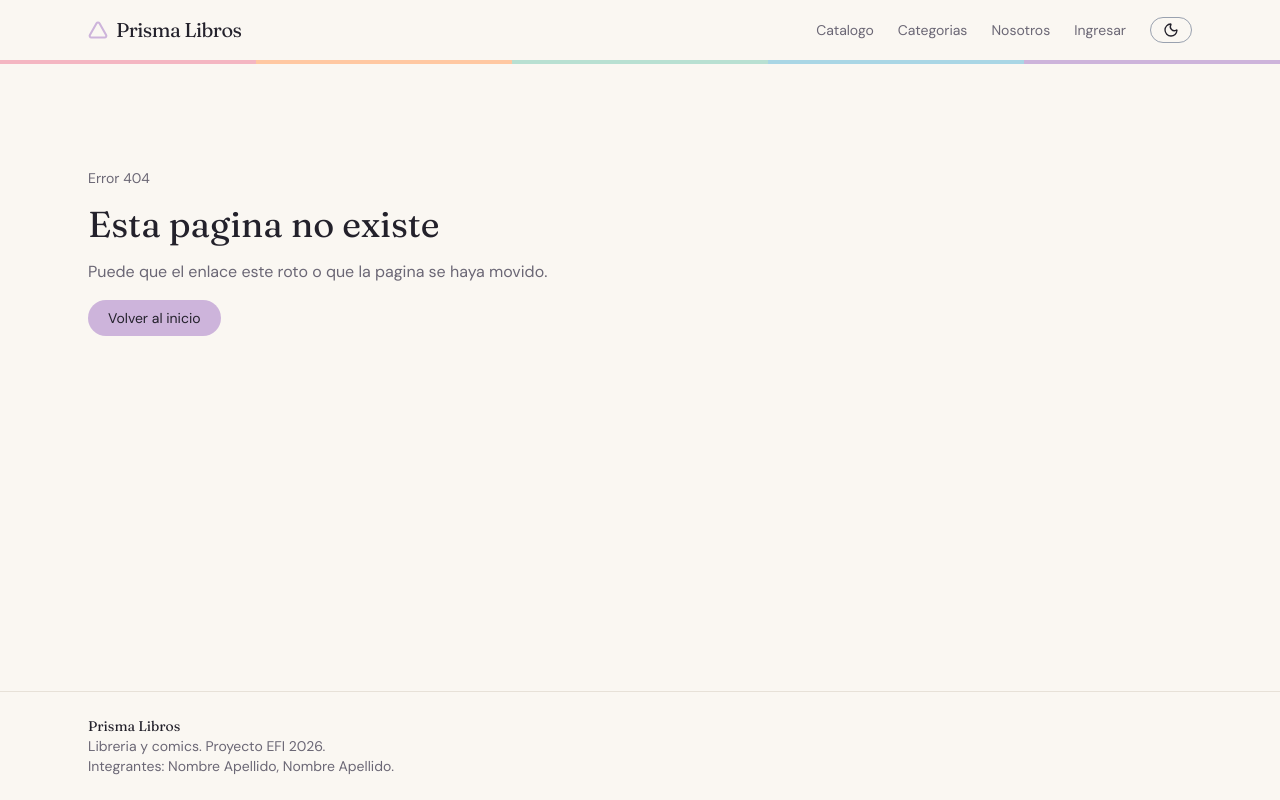
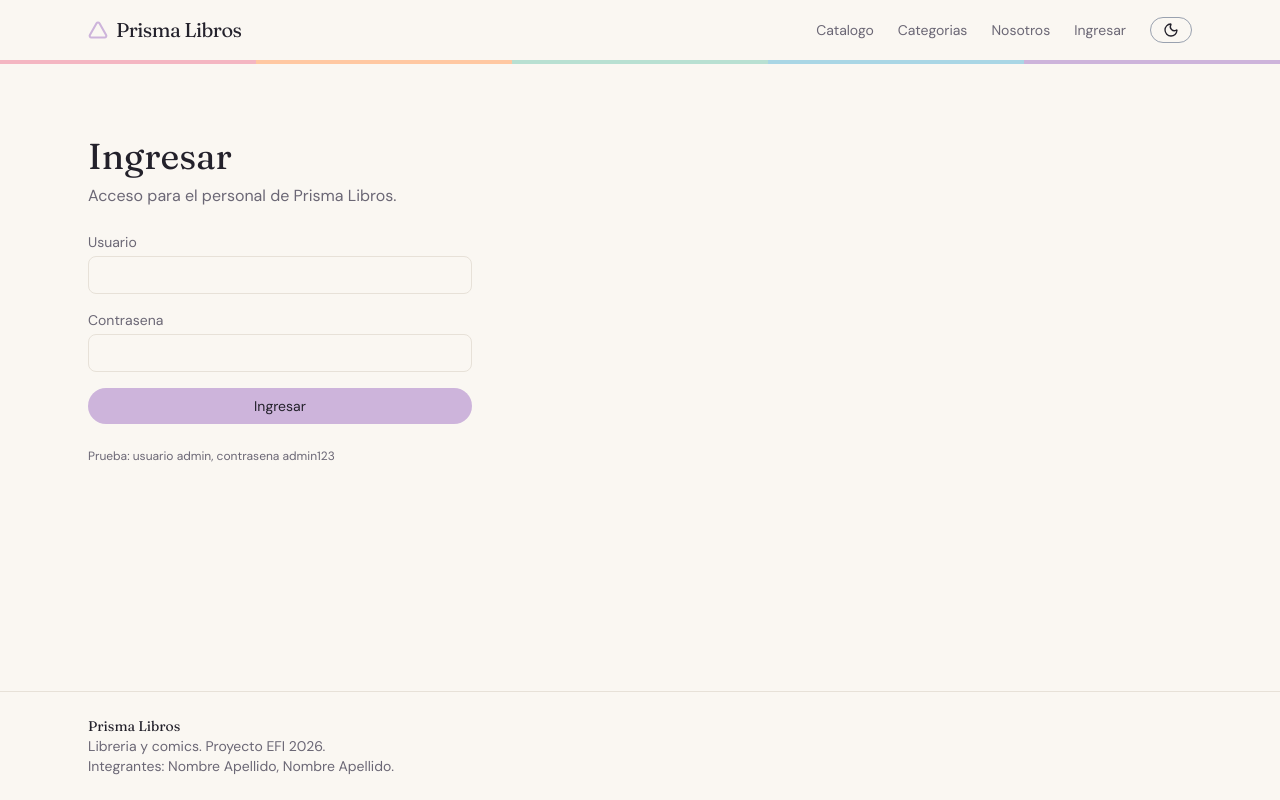
Before and after one commit to utr-i/ComicHouse, a Next.js app: page /login in a window 1280 px wide. Before the commit this address had no page. Built offline with nearby package versions, Linux system fonts and the light colour scheme.

Commit message:
feat: agregar login con RHF y Zod, cookie de sesion y proteccion de rutas

```diff
--- /dev/null
+++ b/src/app/actions/auth.ts
@@ -0,0 +1,35 @@
+"use server";
+
+import { cookies } from "next/headers";
+import { redirect } from "next/navigation";
+import { loginSchema } from "@/lib/schemas";
+import { loginConApi, SESSION_COOKIE } from "@/lib/auth";
+
+export type LoginState = { error?: string };
+
+export async function loginAction(
+  values: unknown,
+): Promise<LoginState> {
+  const parsed = loginSchema.safeParse(values);
+  if (!parsed.success) return { error: "Datos invalidos" };
+
+  const res = await loginConApi(parsed.data.username, parsed.data.password);
+  if (!res.ok) return { error: res.error };
+
+  const store = await cookies();
+  store.set(SESSION_COOKIE, res.token, {
+    httpOnly: true,
+    secure: process.env.NODE_ENV === "production",
+    sameSite: "lax",
+    path: "/",
+    maxAge: 60 * 60 * 8,
+  });
+
+  redirect("/dashboard");
+}
+
+export async function logoutAction() {
+  const store = await cookies();
+  store.delete(SESSION_COOKIE);
+  redirect("/login");
+}
--- /dev/null
+++ b/src/app/dashboard/page.tsx
@@ -0,0 +1,18 @@
+import { logoutAction } from "@/app/actions/auth";
+
+export default function DashboardPage() {
+  return (
+    <section className="flex flex-col gap-6">
+      <h1 className="font-display text-4xl">Panel</h1>
+      <p className="text-muted">Sesion iniciada.</p>
+      <form action={logoutAction}>
+        <button
+          type="submit"
+          className="rounded-full border border-line px-5 py-2 text-sm hover:border-ink"
+        >
+          Cerrar sesion
+        </button>
+      </form>
+    </section>
+  );
+}
--- /dev/null
+++ b/src/app/login/page.tsx
@@ -0,0 +1,18 @@
+import LoginForm from "@/components/LoginForm";
+
+export default function LoginPage() {
+  return (
+    <section className="flex flex-col gap-6 py-8">
+      <div>
+        <h1 className="font-display text-4xl">Ingresar</h1>
+        <p className="mt-2 text-muted">
+          Acceso para el personal de Prisma Libros.
+        </p>
+      </div>
+      <LoginForm />
+      <p className="text-xs text-muted">
+        Prueba: usuario admin, contrasena admin123
+      </p>
+    </section>
+  );
+}
--- /dev/null
+++ b/src/components/LoginForm.tsx
@@ -0,0 +1,76 @@
+"use client";
+
+import { useState, useTransition } from "react";
+import { useForm } from "react-hook-form";
+import { zodResolver } from "@hookform/resolvers/zod";
+import { loginSchema, type LoginValues } from "@/lib/schemas";
+import { loginAction } from "@/app/actions/auth";
+
+export default function LoginForm() {
+  const [errorApi, setErrorApi] = useState<string | null>(null);
+  const [pending, startTransition] = useTransition();
+
+  const {
+    register,
+    handleSubmit,
+    formState: { errors },
+  } = useForm<LoginValues>({ resolver: zodResolver(loginSchema) });
+
+  function onSubmit(values: LoginValues) {
+    setErrorApi(null);
+    startTransition(async () => {
+      const res = await loginAction(values);
+      if (res?.error) setErrorApi(res.error);
+    });
+  }
+
+  const campo =
+    "w-full rounded-lg border border-line bg-paper px-4 py-2 text-sm outline-none focus:border-ink";
+
+  return (
+    <form
+      onSubmit={handleSubmit(onSubmit)}
+      className="flex w-full max-w-sm flex-col gap-4"
+      noValidate
+    >
+      <div className="flex flex-col gap-1">
+        <label htmlFor="username" className="text-sm text-muted">
+          Usuario
+        </label>
+        <input id="username" className={campo} {...register("username")} />
+        {errors.username && (
+          <p className="text-sm text-red-500">{errors.username.message}</p>
+        )}
+      </div>
+
+      <div className="flex flex-col gap-1">
+        <label htmlFor="password" className="text-sm text-muted">
+          Contrasena
+        </label>
+        <input
+          id="password"
+          type="password"
+          className={campo}
+          {...register("password")}
+        />
+        {errors.password && (
+          <p className="text-sm text-red-500">{errors.password.message}</p>
+        )}
+      </div>
+
+      {errorApi && (
+        <p className="rounded-lg bg-rose px-4 py-2 text-sm text-[#23212b]">
+          {errorApi}
+        </p>
+      )}
+
+      <button
+        type="submit"
+        disabled={pending}
+        className="rounded-full bg-lilac px-5 py-2 text-sm text-[#23212b] hover:opacity-80 disabled:opacity-50"
+      >
+        {pending ? "Ingresando..." : "Ingresar"}
+      </button>
+    </form>
+  );
+}
--- /dev/null
+++ b/src/lib/auth.ts
@@ -0,0 +1,18 @@
+export const SESSION_COOKIE = "prisma_token";
+
+type LoginResult =
+  | { ok: true; token: string; username: string }
+  | { ok: false; error: string };
+
+/* despues reemplazamos por la api real */
+export async function loginConApi(
+  username: string,
+  password: string,
+): Promise<LoginResult> {
+  await new Promise((r) => setTimeout(r, 400));
+
+  if (username === "admin" && password === "admin123") {
+    return { ok: true, token: "mock-token-prisma", username };
+  }
+  return { ok: false, error: "Usuario o contrasena incorrectos" };
+}
--- /dev/null
+++ b/src/lib/schemas.ts
@@ -0,0 +1,14 @@
+import { z } from "zod";
+
+export const loginSchema = z.object({
+  username: z
+    .string()
+    .min(1, "El usuario es obligatorio")
+    .min(3, "Minimo 3 caracteres"),
+  password: z
+    .string()
+    .min(1, "La contrasena es obligatoria")
+    .min(6, "Minimo 6 caracteres"),
+});
+
+export type LoginValues = z.infer<typeof loginSchema>;
--- /dev/null
+++ b/src/proxy.ts
@@ -0,0 +1,19 @@
+import { NextResponse, type NextRequest } from "next/server";
+import { SESSION_COOKIE } from "@/lib/auth";
+
+export function proxy(request: NextRequest) {
+  const token = request.cookies.get(SESSION_COOKIE)?.value;
+  const { pathname } = request.nextUrl;
+
+  if (pathname.startsWith("/dashboard") && !token) {
+    return NextResponse.redirect(new URL("/login", request.url));
+  }
+  if (pathname === "/login" && token) {
+    return NextResponse.redirect(new URL("/dashboard", request.url));
+  }
+  return NextResponse.next();
+}
+
+export const config = {
+  matcher: ["/dashboard/:path*", "/login"],
+};
```
Also changed, not shown: 1 other file (tests, documents, lock files or other folders).
